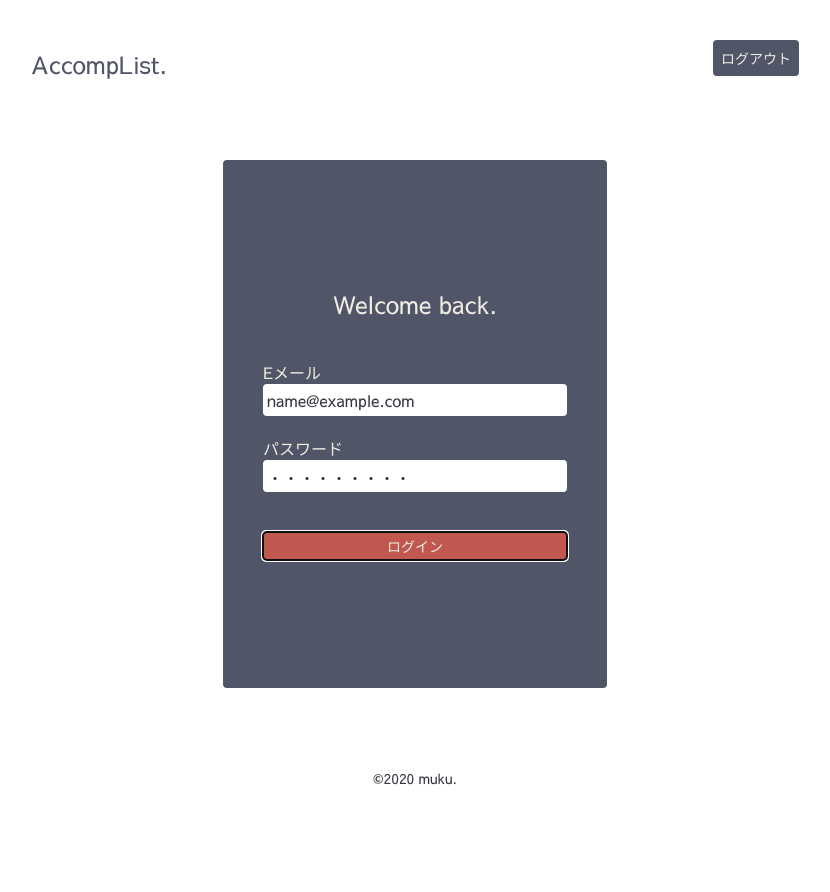
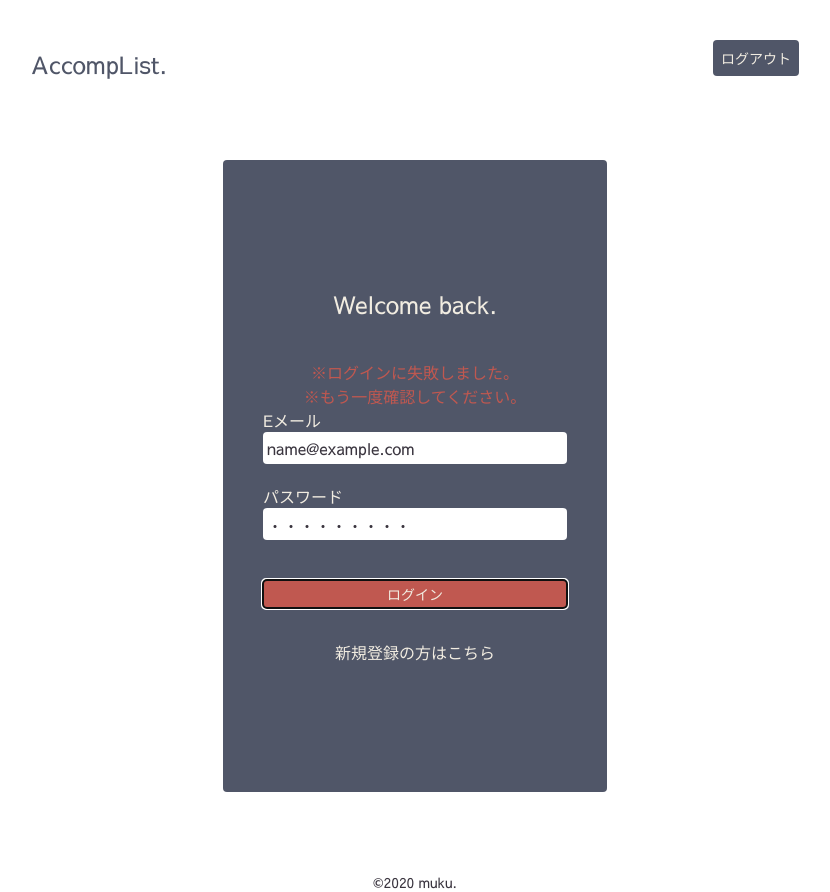
Before and after one commit to rai-wtnb/accomplist-client, a Next.js app in the folder client/: page /login in a window 1280 px wide. Both pictures are taken after typing "name@example.com", "Sample123" into the empty fields and a click on the button "ログイン". Shown: the whole page, without its empty margins (225-1055 px from the left). Before the commit the page ends 800 px from the top, so only its background shows below. Built offline with nearby package versions, Linux system fonts and the light colour scheme; no server answers.

Commit message:
fix: modified cookie handling (#20)

```diff
--- a/client/package.json
+++ b/client/package.json
@@ -23,6 +23,7 @@
     "formik": "^2.2.0",
     "next": "9.5.4",
     "next-seo": "^4.11.0",
+    "nookies": "^2.5.0",
     "postcss-preset-env": "^6.7.0",
     "react": "16.13.1",
     "react-dom": "16.13.1",
--- a/client/src/components/layout/header.tsx
+++ b/client/src/components/layout/header.tsx
@@ -2,6 +2,8 @@ import React, { FC } from 'react';
 import Link from 'next/link';
 import { useRouter } from 'next/router';
 import axios from 'axios';
+
+import { divideCookie } from '../../utils/mycookie';
 
 export const Header: FC = () => {
   const router = useRouter();
@@ -17,9 +19,17 @@ export const Header: FC = () => {
             <a
               className="button float-right ml-5 bg-blue"
               onClick={() => {
-                axios.post(`${process.env.ACCOMPLIST_API_BROWSER}/users/logout`)
-                document.cookie = 'userID="none"; max-age=0';
-                document.cookie = 'sessionID="none"; max-age=0';
+                const content = divideCookie();
+                axios.post(`${process.env.ACCOMPLIST_API_BROWSER}/users/logout`, {
+                  headers: {
+                    Cookie: `userID=${content["userID"]}`
+                  },
+                  withCredentials: true
+                })
+                  .then(() => {
+                    document.cookie = 'userID="none"; max-age=0';
+                    document.cookie = 'sessionID="none"; max-age=0';
+                  })
               }}
             >ログアウト</a>
           </Link>
--- a/client/src/pages/login.tsx
+++ b/client/src/pages/login.tsx
@@ -1,12 +1,15 @@
-import React from 'react';
+import React, { useState } from 'react';
+import Link from 'next/link';
 import { Formik } from 'formik';
 import * as Yup from 'yup';
 import axios from 'axios';
 import { useRouter } from 'next/router';
 
 import { Layout } from '../components/layout';
+import { divideCookie, setCookies } from '../utils/mycookie';
 
 export default function Login() {
+  const [flash, setFlash] = useState<boolean>(false)
   const router = useRouter();
   const validation = () =>
     Yup.object().shape({
@@ -23,6 +26,15 @@ export default function Login() {
     <Layout>
       <div className="rounded bg-blue h-100 w-auto md:w-1/2 mx-auto my-20 py-32 px-10 text-beige">
         <h1 className="text-center text-2xl pb-10">Welcome back.</h1>
+        {
+          flash ?
+            <div className="rounded text-red text-center">
+              <p>※ログインに失敗しました。</p>
+              <p>※もう一度確認してください。</p>
+            </div>
+            :
+            ""
+        }
         <Formik
           initialValues={{ email: '', password: '' }}
           validationSchema={validation()}
@@ -32,24 +44,16 @@ export default function Login() {
             params.append("password", values.password)
             axios.post(`${process.env.ACCOMPLIST_API_BROWSER}/users/login`, params)
               .then((res) => {
-                // todo
+                console.log(res);
+                const userID = res.data.userID;
                 const sessionID = res.data.sessionID;
-                const userID = res.data.userID;
-                document.cookie = `userID=${userID}`;
-                document.cookie = `sessionID=${sessionID}`;
+                setCookies(userID, sessionID)
 
-                let cookies = document.cookie;
-                let cookiesArray = cookies.split(';');
-                for (let c of cookiesArray) {
-                  let cArray = c.split('=');
-                  if (cArray[0] == 'userID') {
-                    router.push(`/users/${cArray}`)
-                  }
-                }
+                const content = divideCookie();
+                router.push(`/users/${content["userID"]}`)
               })
-              .catch(function (error) {
-                // todo
-                console.log(error);
+              .catch(() => {
+                setFlash(true)
               })
           }
           }
@@ -84,10 +88,18 @@ export default function Login() {
               <button type="submit" className="button w-full p-1 mt-10">
                 ログイン
               </button>
+
+              <div className="text-center mt-8 hover:text-red">
+                <Link href="/signup">
+                  <a>
+                    新規登録の方はこちら
+                  </a>
+                </Link>
+              </div>
             </form>
           )}
         </Formik>
       </div>
-    </Layout>
+    </Layout >
   );
 }
--- a/client/src/pages/signup.tsx
+++ b/client/src/pages/signup.tsx
@@ -1,4 +1,5 @@
 import React from 'react';
+import Link from 'next/link';
 import { Formik } from 'formik';
 import * as Yup from 'yup';
 import { useRouter } from 'next/router';
@@ -16,7 +17,7 @@ export default function SignUp() {
         .matches(/^[a-zA-Z0-9_]+$/, { message: '※英数字と「_」のみ有効です' })
         .max(20, '※IDは20字以下にしてください')
         .test('id-test', '※すでに使用されています', (value) => {
-          if (value === "aaaaaa") {
+          if (value === "rai") {
             return false;
           } else {
             return true;
@@ -31,7 +32,7 @@ export default function SignUp() {
         .email('※メールアドレスの形式が正しくありません')
         .required('※メールアドレスを入力してください')
         .test('email-test', '※すでに登録されています', (value) => {
-          if (value === "aaa@aaa.com") {
+          if (value === "rai") {
             return false;
           } else {
             return true;
@@ -120,6 +121,14 @@ export default function SignUp() {
             </form>
           )}
         </Formik>
+
+        <div className="text-center mt-8 hover:text-red">
+          <Link href="/login">
+            <a>
+              アカウントを既にお持ちの方はこちら
+            </a>
+          </Link>
+        </div>
       </div>
     </Layout >
   );
--- a/client/src/pages/users/[user-id].tsx
+++ b/client/src/pages/users/[user-id].tsx
@@ -41,8 +41,7 @@ export const getStaticPaths: GetStaticPaths = async () => {
   return { paths, fallback: false };
 };
 
-export const getStaticProps: GetStaticProps = async ({ params, previewData }) => {
-  console.log(previewData)
+export const getStaticProps: GetStaticProps = async ({ params }) => {
   const id = params['user-id'];
   const userRes = await axios.get(`${process.env.ACCOMPLIST_API}/users/${id}`)
   const user: User = userRes.data;
--- a/client/src/pages/users/setting/[user-id].tsx
+++ b/client/src/pages/users/setting/[user-id].tsx
@@ -9,6 +9,7 @@ import { Layout } from '../../../components/layout';
 import { GetStaticPaths, GetStaticProps, NextPage } from 'next';
 import User from '../../../utils/types/user';
 import FileInput from '../../../components/FileInput';
+import { getSessionCookie } from '../../../utils/mycookie';
 
 type Props = {
   user: User;
@@ -18,6 +19,7 @@ const UserSetting: NextPage<Props> = ({ user }) => {
   const { id, name, twitter, description, img } = user;
   const [profImg, setProfImg] = useState<string>(img);
   const [updateSuccess, setUpdateSuccess] = useState<boolean>(false);
+  const sessionID = getSessionCookie();
 
   const validation = () =>
     Yup.object().shape({
@@ -52,7 +54,7 @@ const UserSetting: NextPage<Props> = ({ user }) => {
         }
 
         <Formik
-          initialValues={{ img: null, name: name, twitter: twitter, description: description }}
+          initialValues={{ img: img, name: name, twitter: twitter, description: description, sess: sessionID }}
           validationSchema={validation()}
           onSubmit={(values) => {
             axios.put(`${process.env.ACCOMPLIST_API_BROWSER}/users/${id}`, values)
@@ -60,6 +62,7 @@ const UserSetting: NextPage<Props> = ({ user }) => {
                 setUpdateSuccess(true)
               })
               .catch(function (error) {
+                // TODO
                 console.log(error);
               });
           }}
@@ -136,7 +139,7 @@ const UserSetting: NextPage<Props> = ({ user }) => {
           </a>
         </Link>
       </div>
-    </Layout>
+    </Layout >
   );
 }
 
--- /dev/null
+++ b/client/src/utils/mycookie/index.ts
@@ -0,0 +1,25 @@
+import { parseCookies } from 'nookies';
+import { NextPageContext } from 'next';
+
+export const divideCookie = () => {
+  const result = new Array();
+  var allcookies = document.cookie;
+  if (allcookies != '') {
+    const cookies = allcookies.split('; ');
+    for (let i = 0; i < cookies.length; i++) {
+      const cookie = cookies[i].split('=');
+      result[cookie[0]] = decodeURIComponent(cookie[1]);
+    }
+  }
+  return result;
+}
+
+export const setCookies = (userID: string, sessionID: string) => {
+  document.cookie = `userID=${userID}; max-age=86400 secure;`;
+  document.cookie = `sessionID=${sessionID}; max-age=86400 secure;`;
+}
+
+export const getSessionCookie = (ctx?: NextPageContext) => {
+  const cookie = parseCookies(ctx).sessionID;
+  return cookie;
+}
```
Also changed, not shown: 1 other file (tests, documents, lock files or other folders).
